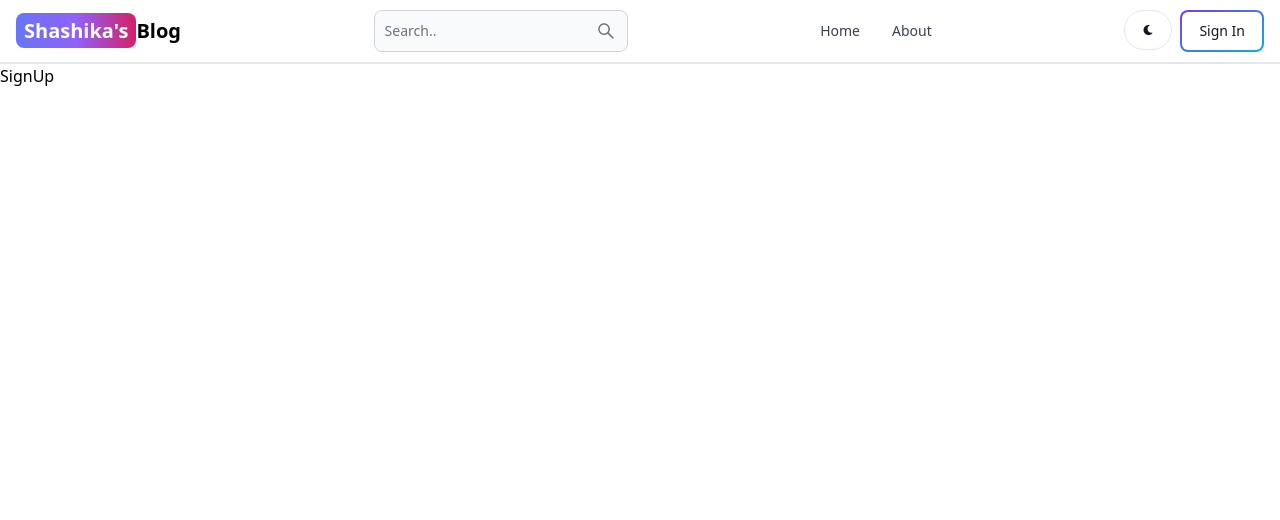
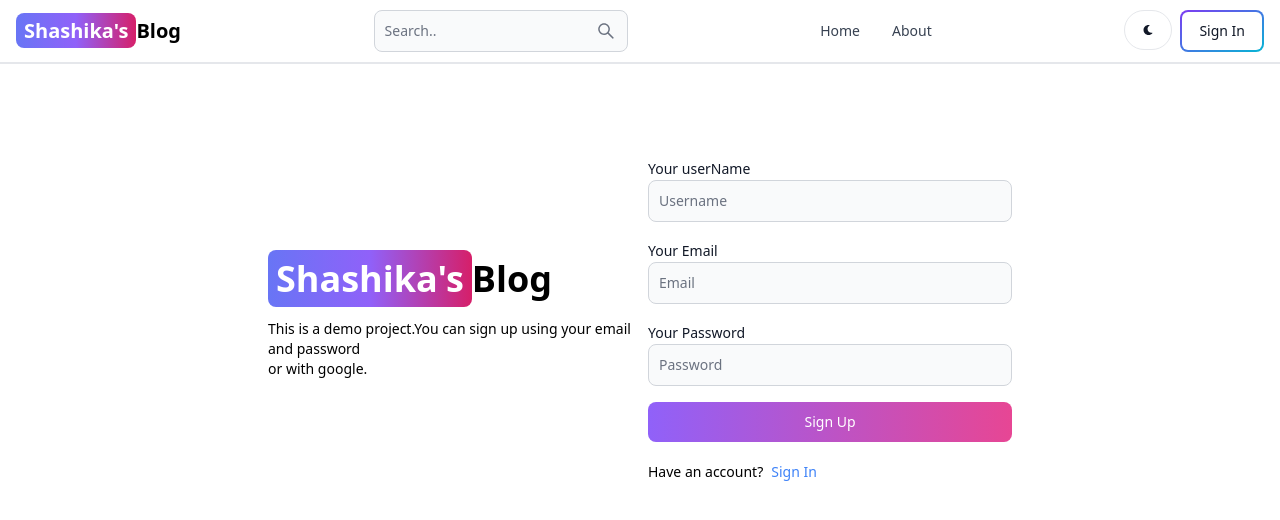
Before and after one commit to Shashika2001/MERN_blog, a React (Vite) app in the folder client/: page /sign-up in a window 1280 px wide. Shown: the top 520 px of the page. Built offline with nearby package versions, Linux system fonts and the light colour scheme.

Commit message:
create sign up page

```diff
--- a/client/src/pages/SignIn.jsx
+++ b/client/src/pages/SignIn.jsx
@@ -2,6 +2,6 @@
 
 export default function SignIn() {
   return (
-    <div>SignIn</div>
+    <div className=''></div>
   )
 }
--- a/client/src/pages/SignUp.jsx
+++ b/client/src/pages/SignUp.jsx
@@ -1,7 +1,74 @@
-import React from 'react'
+import { Button, Label, TextInput } from 'flowbite-react';
+import React from 'react';
+import { Link } from 'react-router-dom';
 
 export default function SignUp() {
   return (
-    <div>SignUp</div>
+    <div className='min-h-screen mt-20'>
+      <div className='flex p-3 max-w-3xl mx-auto flex-col md:flex-row md:items-center
+      gap-4'>
+        {/*left side*/}
+        <div className='flex-1'>
+        <Link to="/" className='
+    font-bold dark:text-white text-4xl'>
+    <span className='px-2 py-1 bg-gradient-to-r from-indigo-500
+    via-purple-500 to-pink-600 rounded-lg text-white'>Shashika's</span>
+    Blog
+
+
+  </Link>
+  <p className='text-sm mt-5'>
+    This is a demo project.You can sign up using your email and
+     password<br/> or with google.
+  </p>
+        </div>
+        {/*right*/}
+        <div className='flex-1'>
+          <form className='flex flex-col gap-4'>
+
+            <div>
+              <Label value = 'Your userName'/>
+              <TextInput
+              type='text'
+              placeholder='Username'
+              id='username'/>
+
+            </div>
+            <div>
+              <Label value = 'Your Email'/>
+              <TextInput
+              type='text'
+              placeholder='Email'
+              id='email'/>
+
+            </div>
+            <div>
+              <Label value = 'Your Password'/>
+              <TextInput
+              type='text'
+              placeholder='Password'
+              id='password'/>
+
+            </div>
+            <Button gradientDuoTone='purpleToPink'>
+              Sign Up
+            </Button>
+
+
+          </form>
+          <div className='flex gap-2 text-sm mt-5'>
+            <span>Have an account?</span>
+            <Link to='sign-in' className='text-blue-500'>
+              Sign In
+            </Link>
+          </div>
+        </div>
+
+
+
+      </div>
+
+
+    </div>
   )
 }
```
